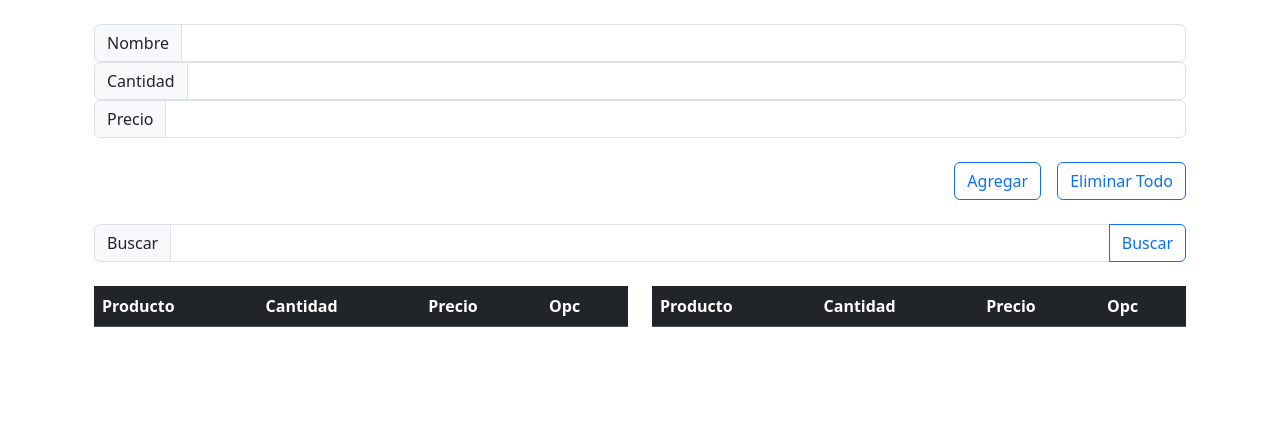
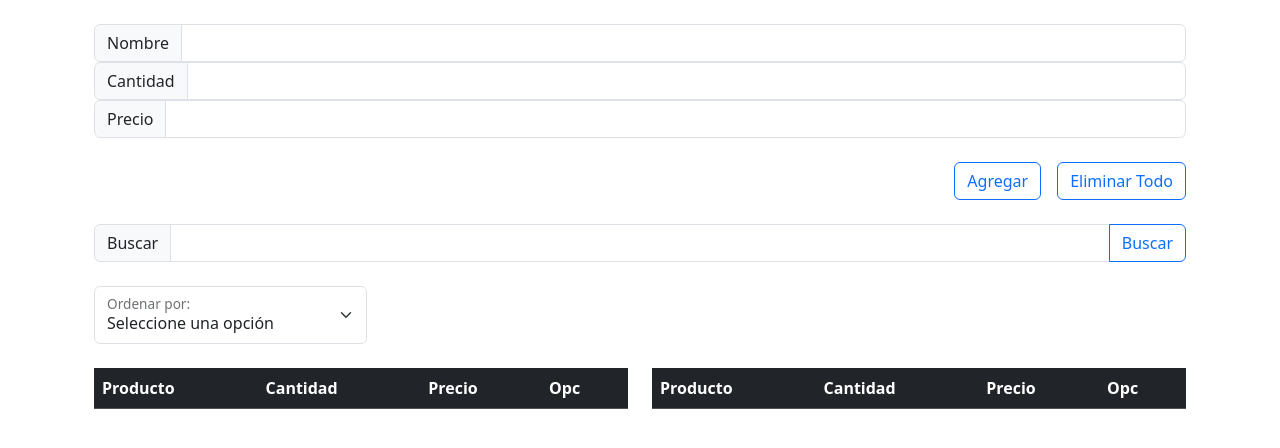
Before and after one commit to Ferchogalves/inventario, a plain HTML site: page index.html in a window 1280 px wide. Drawn offline with nearby package versions, Linux system fonts and the light colour scheme.

Commit message:
para la entrega

```diff
--- a/index.html
+++ b/index.html
@@ -7,9 +7,9 @@
     <link href="https://cdn.jsdelivr.net/npm/bootstrap@5.3.3/dist/css/bootstrap.min.css" rel="stylesheet" integrity="sha384-QWTKZyjpPEjISv5WaRU9OFeRpok6YctnYmDr5pNlyT2bRjXh0JMhjY6hW+ALEwIH" crossorigin="anonymous">
     <link rel="stylesheet" href="style.css">
 </head>
-<body  class="container  p-4">
+<body  class="container  p-4 col-md">
 
-    <div class="input-group flex-nowrap">
+    <div class="input-group flex-nowrap col-md-3">
         <span class="input-group-text" id="addon-wrapping-sizing-default">Nombre</span>
         <input type="text" class="form-control" id="nombre"    aria-label="Username" aria-describedby="addon-wrapping">
     </div>
@@ -24,7 +24,7 @@
         <input type="text" class="form-control" id="precio" aria-describedby="addon-wrapping">
     </div>
     <br>
-    <div class="d-grid gap-2 d-md-flex justify-content-md-end">
+    <div class="d-grid gap-2 d-md-flex justify-content-md-end ">
         <button class="btn btn-outline-primary me-md-2" type="button" onclick="AgregarDatos()"  id="boton"   value="Agregar"">Agregar</button>
         <button class="btn btn-outline-primary" type="button" id="EliminarT"   value="Eleminar">Eliminar Todo</button>
     </div>
@@ -36,6 +36,18 @@
         <button class="btn btn-outline-primary" type="button" onclick="BuscarDatos()" id="bbuscar"   value="Buscar">Buscar</button>
 
     </div>
+    <br>
+
+    <div class="form-floating col-md-3 ">
+        <select class="form-select " id="floatingSelect " onclick="filtrar()" aria-label="Floating label select example">
+          <option selected>Seleccione una opción</option>
+          <option value="1">Nombre</option>
+          <option value="2">Precio</option>
+          <option value="3">Cantidad</option>
+        </select>
+        <label for="floatingSelect">Ordenar por:</label>
+      </div>
+
     <br>
 
     <section class="row">
--- a/js.js
+++ b/js.js
@@ -115,4 +115,4 @@ document.getElementById("tablab").addEventListener("click", (e) => {
         precio.value = tr.children[2].textContent;
         tr.remove();
     }
-});
+})
```
